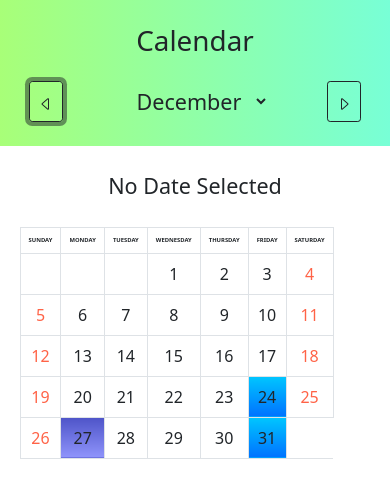
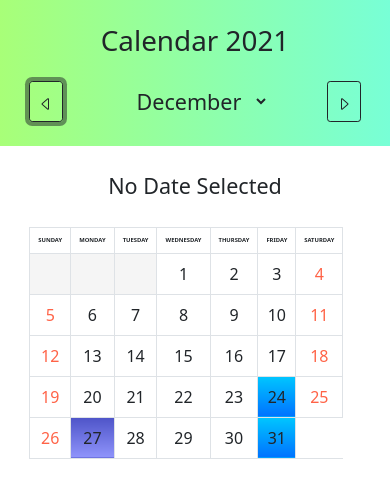
Before and after one commit to himanshuDev56/AssignmentCalendar, a plain HTML site: page index.html in a window 390 px wide. Both pictures are taken after a click on the button 45 px from the left and 101 px from the top of the page. Drawn offline with nearby package versions, Linux system fonts and the light colour scheme.

Commit message:
final fixed

```diff
--- a/index.html
+++ b/index.html
@@ -4,16 +4,14 @@
     <meta charset="UTF-8">
     <meta http-equiv="X-UA-Compatible" content="IE=edge">
     <meta name="viewport" content="width=device-width, initial-scale=1.0">
-    <!-- <link rel="stylesheet" href="https://maxcdn.bootstrapcdn.com/bootstrap/4.5.2/css/bootstrap.min.css"> -->
+    <link rel="icon" href="https://icons-for-free.com/iconfiles/png/512/character+http+slash+icon-1320184998745278213.png" type="image/icon type">
+
     <link href="https://cdn.jsdelivr.net/npm/bootstrap@5.0.0-beta3/dist/css/bootstrap.min.css" rel="stylesheet" integrity="sha384-eOJMYsd53ii+scO/bJGFsiCZc+5NDVN2yr8+0RDqr0Ql0h+rP48ckxlpbzKgwra6" crossorigin="anonymous">
 
 
     <link rel="stylesheet" href="stylesheet.css">
 
     <script src="https://cdn.jsdelivr.net/npm/bootstrap@5.0.0-beta3/dist/js/bootstrap.bundle.min.js" integrity="sha384-JEW9xMcG8R+pH31jmWH6WWP0WintQrMb4s7ZOdauHnUtxwoG2vI5DkLtS3qm9Ekf" crossorigin="anonymous"></script>
-<!-- bootsrap requirements old-->
-    <!-- <script src="https://ajax.googleapis.com/ajax/libs/jquery/3.5.1/jquery.min.js"></script>
-    <script src="https://maxcdn.bootstrapcdn.com/bootstrap/4.5.2/js/bootstrap.min.js"></script> -->
 
     <title>Calendar</title>
 </head>
@@ -24,7 +22,7 @@
 
         <header class="pt-4 mb-4">
             <h1 class="text-center fs-1">
-            Calendar
+            Calendar 2021
         </h1>
     </header>
     <div class="d-flex justify-content-around flex-sm-row ">
--- a/script.js
+++ b/script.js
@@ -12,6 +12,7 @@ let monthDisplay=document.getElementById("Month")
 let selectBox=document.getElementById("select-box");
 let left=document.getElementById("left");
 let right=document.getElementById("right");
+let today=new Date();
 
 
 let yearGlobal=2021;
@@ -36,7 +37,7 @@ let checkHoliday=(checkDate)=>{
         if(checkDate<calendarObj.holidaysIndia[i][0])
         break;
         if(checkDate.getTime()===calendarObj.holidaysIndia[i][0].getTime()){
-            console.log("found match at India",calendarObj.holidaysIndia[i][0]);
+            // console.log("found match at India",calendarObj.holidaysIndia[i][0]);
             finalReturn.push(["India",calendarObj.holidaysIndia[i][1]]);
             break;
         }
@@ -45,7 +46,7 @@ let checkHoliday=(checkDate)=>{
         if(checkDate<calendarObj.holidaysDallas[i][0])
         break;
         if(checkDate.getTime()===calendarObj.holidaysDallas[i][0].getTime()){
-            console.log("found match at Dallas ",calendarObj.holidaysDallas[i][0]);
+            // console.log("found match at Dallas ",calendarObj.holidaysDallas[i][0]);
             finalReturn.push(["Dallas",calendarObj.holidaysDallas[i][1]]);
             break;
         }
@@ -94,7 +95,7 @@ let addCalendarTableTo=(el,valueArray,classListTable,classListThead,classListTd,
             // td.textContent="myyyyy"
             let returned=checkHoliday(valueArray[valueArray_index]);
             if(returned.length!==0){
-                console.log( returned.length>1 && returned[1][0]==="Dallas")
+                // console.log( returned.length>1 && returned[1][0]==="Dallas")
 
                 if(returned[0][0]==="India"){
                 td.classList.add(holidaysIndiaClass);
@@ -111,6 +112,9 @@ let addCalendarTableTo=(el,valueArray,classListTable,classListThead,classListTd,
              }
              if(i===0 || i===6)
              td.classList.add("normalOff")
+            //  console.log("output for cehck date",valueArray[valueArray_index].getDate()===new Date().getDate())
+             if(valueArray[valueArray_index].getTime()===new Date(today.getFullYear(),today.getMonth(),today.getDate()).getTime())
+             td.classList.add("active")
              td.id=1+valueArray_index;
             valueArray_index++;
         }
@@ -118,7 +122,7 @@ let addCalendarTableTo=(el,valueArray,classListTable,classListThead,classListTd,
         td.textContent="";
             td.classList.add(disabledCell)
             }
-        console.log('id is',1+valueArray_index)
+        // console.log('id is',1+valueArray_index)
         td.classList.add(...classListTd);
         td.addEventListener('click',eventFun);
         tr.appendChild(td);
@@ -153,9 +157,9 @@ let addCalendarTableTo=(el,valueArray,classListTable,classListThead,classListTd,
 
 }
 let addDiv=(ref)=>{
-    console.log("passed the "+this);
-console.log("root classes are ",ref.currentTarget.classList);
-console.log("deletion at"+ref.currentTarget.parentNode,ref.currentTarget)
+//     console.log("passed the "+this);
+// console.log("root classes are ",ref.currentTarget.classList);
+// console.log("deletion at"+ref.currentTarget.parentNode,ref.currentTarget)
 let India=ref.currentTarget.getAttribute('India-holiday');
 let Dallas=ref.currentTarget.getAttribute('Dallas-holiday');
 // console.log(India,"  ",Dallas)
@@ -167,13 +171,14 @@ if(India!==null || Dallas!==null){
     content=`India and Dallas are celebrating ${Dallas}`
     else content=`India is celebrating ${India},Dallas is celebrating ${Dallas}`
     }
-    console.log("content var is "+content+India+Dallas)
+    // console.log("content var is "+content+India+Dallas)
 }
 else content=`No holiday on ${ref.currentTarget.id}th of ${calendarObj.month[calendarObj.currentMonth]}`;
 if(!ref.currentTarget.classList.contains(disabledCell)) p.textContent=content;
 }
 let myCall=(omit=false)=>{
-    console.log(div.childNodes[div.childNodes.length-1])
+    p.textContent="No Date Selected";
+    // console.log(div.childNodes[div.childNodes.length-1])
 
     div.childNodes[div.childNodes.length-1].remove()
     if(!omit){
@@ -187,21 +192,21 @@ let myCall=(omit=false)=>{
     }
 }
     let days=getDaysInMonth(calendarObj.currentMonth,yearGlobal);
-    console.log("my days are---",days);
+    // console.log("my days are---",days);
 
     addCalendarTableTo(div,days,classListTable,classListThead,classListTd,addDiv)
 
 }
 // addElement(root,button);
-console.log("root classes are ",root.classList)
+// console.log("root classes are ",root.classList)
 let i=0;
 //adding div for calendar
 let div=document.createElement('div');
 div.classList.add("table-div");
 let textStart=document.createElement('p');
-textStart.textContent="Hi I am calendar To get started Please select the Month or   ";
+textStart.textContent="Hi I am calendar To get started Please select the Month or    ";
 let buttonLets=document.createElement('button');
-buttonLets.textContent="click here";
+buttonLets.textContent="Click here";
 buttonLets.addEventListener("click",(event)=>{
     calendarObj.currentMonth=new Date().getMonth();
     let i=0;
--- a/stylesheet.css
+++ b/stylesheet.css
@@ -3,8 +3,12 @@
     padding: 0px;
     /* font-size: 1.5vw; */
 }
+.active{
+    color: green;
+}
 .calendar-bg{
    background:  linear-gradient(to right, #a8ff78, #78ffd6);
+   font-weight: 300;
 }
 .my-cells{
 
@@ -19,7 +23,7 @@
     }
 .table-div{
     position: relative;
-    left:15vw;
+    left :20vw;
     align-self: center;
     vertical-align: middle !important;
         height: 30vw;
@@ -27,11 +31,11 @@
     }
     @media only screen and (max-width: 768px){
         .table-div{
-        left:5%
+        left:7.5%
         }
     }
 .disabled{
-    background-color: whitesmoke;
+    background-color: whitesmoke!important;
 }
 .my-thead{
     font-size: 1.5vw;
```
